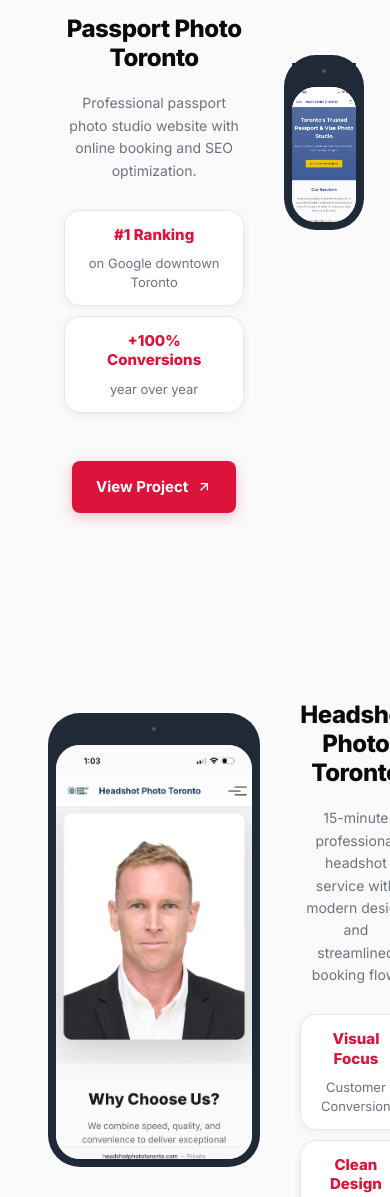
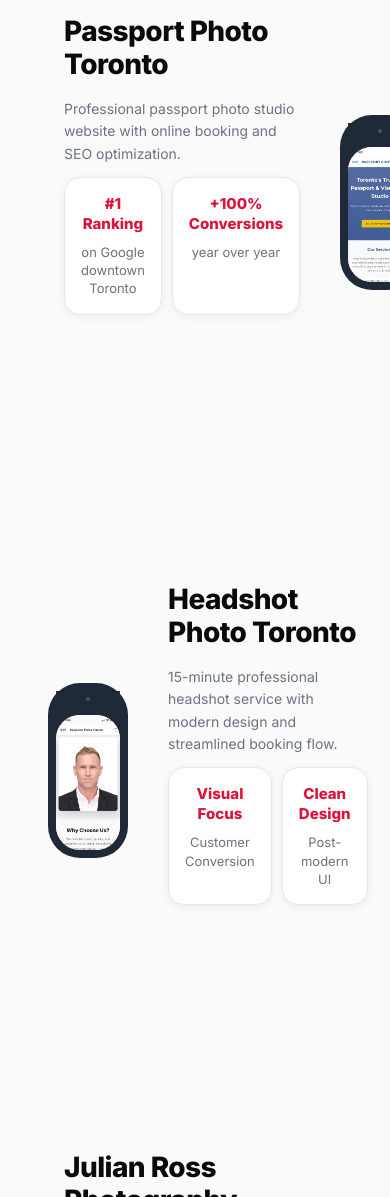
Before and after one commit to offlinestudios/offline-studios, a plain HTML site: page index.html in a window 390 px wide. Shown: the part 3043-4240 px from the top of the page. Drawn offline with Linux system fonts and the light colour scheme.

Commit message:
Add files via upload

```diff
--- a/css/styles.css
+++ b/css/styles.css
@@ -1074,47 +1074,46 @@ section {
 
     /* Mobile portfolio improvements - V7.5 with Grid Areas */
 
-    /* MOBILE FIX: Simplified grid without template areas */
+    /* MOBILE: Vertical stacking layout */
     .portfolio-grid,
     .portfolio-grid-reverse {
         display: flex;
         flex-direction: column;
-        gap: var(--spacing-lg);
-        padding: var(--spacing-lg) var(--spacing-md);
-    }
-
-    /* MOBILE FIX: Direct styling without grid areas */
+        gap: var(--spacing-md);
+        padding: var(--spacing-md);
+    }
+
+    /* MOBILE: Content wrapper for title, description, and features */
     .portfolio-content {
         display: flex;
         flex-direction: column;
         gap: var(--spacing-md);
         order: 1;
-        padding: 0 var(--spacing-sm);
     }
 
     .portfolio-title {
         font-size: 1.75rem;
         font-weight: 800;
-        text-align: center;
+        text-align: left;
         line-height: 1.2;
         letter-spacing: -0.02em;
-        margin-bottom: 0.5rem;
+        margin-bottom: 0.25rem;
     }
 
     .portfolio-description {
-        font-size: 0.9375rem;
+        font-size: 0.875rem;
         line-height: 1.6;
-        text-align: center;
+        text-align: left;
         color: #6B7280;
-        max-width: 90%;
-        margin: 0 auto 0.5rem;
-    }
-
+        margin: 0;
+    }
+
+    /* MOBILE: Feature cards side-by-side */
     .portfolio-features {
         display: grid;
         grid-template-columns: 1fr 1fr;
-        gap: 0.75rem;
-        margin: 0.5rem 0 0;
+        gap: 0.625rem;
+        margin: 0;
     }
 
     .portfolio-features li {
@@ -1148,9 +1147,7 @@ section {
     }
 
     .portfolio-preview {
-        min-height: 320px;
         height: auto;
-        margin: var(--spacing-lg) 0;
         display: flex;
         justify-content: center;
         align-items: center;
@@ -1159,38 +1156,30 @@ section {
         padding: var(--spacing-md) 0;
     }
 
-    /* Smaller device mockups on mobile - centered */
+    /* MOBILE: Phone mockup centered below cards */
     .device-mockup {
         width: 100%;
-        max-width: 280px;
+        max-width: 240px;
         height: auto;
-        transform: scale(0.85);
+        transform: scale(0.9);
         transform-origin: center center;
         margin: 0 auto;
-        filter: drop-shadow(0 10px 25px rgba(0, 0, 0, 0.15));
-    }
-
+        filter: drop-shadow(0 8px 20px rgba(0, 0, 0, 0.12));
+    }
+
+    /* Hide laptop on mobile, show only phone */
+    .device-laptop {
+        display: none;
+    }
+
+    .device-phone {
+        position: static !important;
+        transform: none !important;
+    }
+
+    /* MOBILE: Hide View Project button (not present on desktop) */
     .portfolio-cta {
-        margin: var(--spacing-md) 0 var(--spacing-lg);
-        display: block;
-        text-align: center;
-        order: 3;
-        padding: 0 var(--spacing-md);
-    }
-
-    .portfolio-cta .btn {
-        margin: 0 auto;
-        width: 100%;
-        max-width: 280px;
-        padding: 1rem 2rem;
-        font-size: 1rem;
-        font-weight: 700;
-        box-shadow: 0 4px 14px rgba(220, 20, 60, 0.25);
-    }
-
-    .portfolio-cta .btn:hover {
-        transform: translateY(-2px);
-        box-shadow: 0 6px 20px rgba(220, 20, 60, 0.35);
+        display: none;
     }
 
     /* MOBILE FIX: portfolio-content already styled above */
@@ -2244,83 +2233,23 @@ html, body { min-width: 0 !important; }
   .work-hero figure.device {
     position: static !important;      /* no absolute anchoring on mobile */
     inset: auto !important;
-    transform: none !important;
-    width: min(82vw, 340px) !important;
-    margin: 24px auto 0 !important;   /* center under cards */
-    z-index: 1;
-  }
-  .work-hero .device-mockup img,
-  .work-hero .phone-mockup img,
-  .work-hero .mockup img,
-  .work-hero figure.device img {
-    display: block;
-    width: 100%;
-    height: auto;
-  }
-
-  /* 5) Kill any decorative “halo/backplate” that intrudes on text */
-  .work-hero .decor,
-  .work-hero .backplate,
-  .work-hero .glow,
-  .work-hero .orb {
-    display: none !important;
-  }
-}
-
-/* MOBILE FIX: Extra small devices */
+
+/* MOBILE: Extra small devices (single column cards) */
 @media (max-width: 420px) {
+    .portfolio-title {
+        font-size: 1.5rem;
+    }
+
+    .portfolio-description {
+        font-size: 0.8125rem;
+    }
+
     .portfolio-features {
         grid-template-columns: 1fr;
     }
 
     .device-mockup {
-        transform: scale(0.8);
-        max-width: 300px;
-    }
-
-    .portfolio-preview {
-        min-height: 240px;
-    }
-}
-
-/* MOBILE FIX: Extra small devices - enhanced */
-@media (max-width: 420px) {
-    .portfolio-grid,
-    .portfolio-grid-reverse {
-        padding: var(--spacing-md);
-    }
-
-    .portfolio-title {
-        font-size: 1.5rem;
-    }
-
-    .portfolio-description {
-        font-size: 0.875rem;
-        max-width: 95%;
-    }
-
-    .portfolio-features {
-        grid-template-columns: 1fr;
-        gap: 0.625rem;
-    }
-
-    .portfolio-features li {
-        padding: 0.875rem;
-    }
-
-    .device-mockup {
-        transform: scale(0.75);
-        max-width: 260px;
-    }
-
-    .portfolio-preview {
-        min-height: 280px;
-        margin: var(--spacing-md) 0;
-    }
-
-    .portfolio-cta .btn {
-        max-width: 100%;
-        padding: 0.875rem 1.5rem;
-        font-size: 0.9375rem;
-    }
-}
+        max-width: 220px;
+        transform: scale(0.85);
+    }
+}
```
